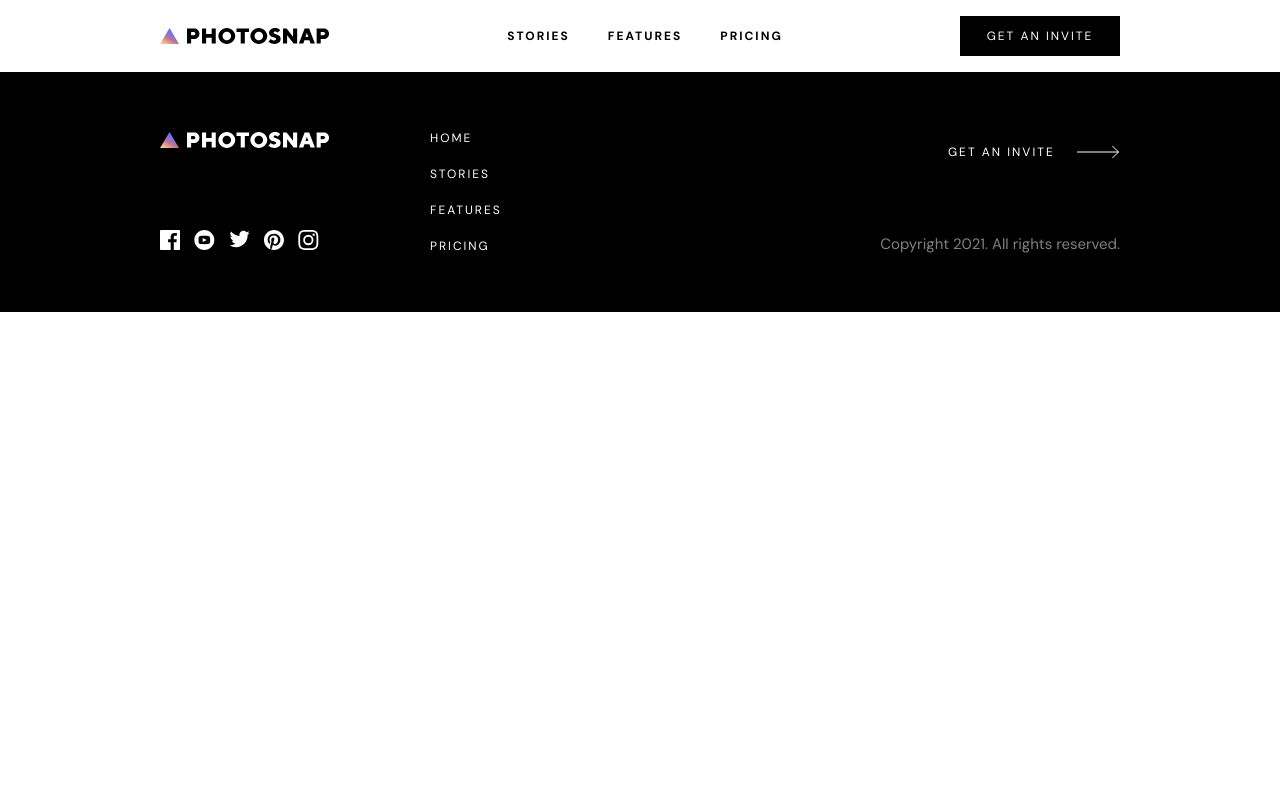
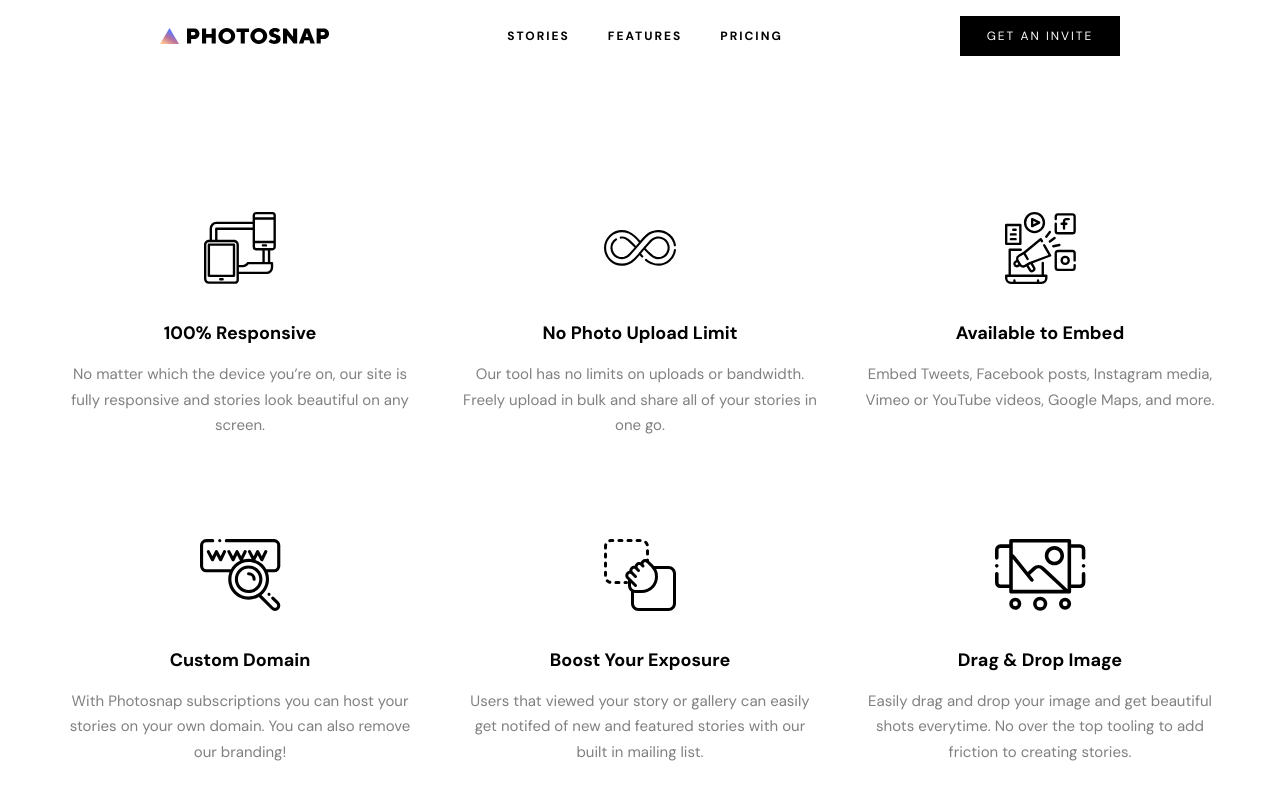
Before and after one commit to RichardBacon/photosnap-multi-page-website, a Next.js app: page /features in a window 1280 px wide. Shown: the top 800 px of the page. Built offline with nearby package versions, Linux system fonts and the light colour scheme.

Commit message:
Add feature section to home and features pages

```diff
--- /dev/null
+++ b/components/feature.js
@@ -0,0 +1,13 @@
+import styles from '../styles/feature.module.scss';
+
+function Feature({ feature }) {
+  return (
+    <div className={styles.feature}>
+      <div className={styles.iconWrapper}>{feature.icon}</div>
+      <h3 className={styles.heading}>{feature.heading}</h3>
+      <p className={styles.description}>{feature.description}</p>
+    </div>
+  );
+}
+
+export default Feature;
--- /dev/null
+++ b/components/featureSection.js
@@ -0,0 +1,14 @@
+import styles from '../styles/featureSection.module.scss';
+import Feature from './feature';
+
+function FeatureSection({ features }) {
+  return (
+    <div className={styles.featureSection}>
+      {features.map((feature) => (
+        <Feature key={feature.id} feature={feature} />
+      ))}
+    </div>
+  );
+}
+
+export default FeatureSection;
--- a/components/layout.js
+++ b/components/layout.js
@@ -1,10 +1,11 @@
 import Header from '../components/header';
 import Footer from './footer';
 
-function Layout() {
+function Layout({ children }) {
   return (
     <>
       <Header />
+      <main>{children}</main>
       <Footer />
     </>
   );
--- a/pages/features.js
+++ b/pages/features.js
@@ -1,11 +1,65 @@
 import Seo from '../components/seo';
 import Layout from '../components/layout';
+import FeatureSection from '../components/featureSection';
+import ResponsiveIcon from '../public/images/features/responsive.svg';
+import NoLimitIcon from '../public/images/features/no-limit.svg';
+import EmbedIcon from '../public/images/features/embed.svg';
+import CustomDomainIcon from '../public/images/features/custom-domain.svg';
+import BoostExposureIcon from '../public/images/features/boost-exposure.svg';
+import DragDropIcon from '../public/images/features/drag-drop.svg';
 
 function Features() {
+  const features = [
+    {
+      id: 1,
+      heading: '100% Responsive',
+      description:
+        'No matter which the device you’re on, our site is fully responsive and stories look beautiful on any screen.',
+      icon: <ResponsiveIcon />,
+    },
+    {
+      id: 2,
+      heading: 'No Photo Upload Limit',
+      description:
+        'Our tool has no limits on uploads or bandwidth. Freely upload in bulk and share all of your stories in one go.',
+      icon: <NoLimitIcon />,
+    },
+    {
+      id: 3,
+      heading: 'Available to Embed',
+      description:
+        'Embed Tweets, Facebook posts, Instagram media, Vimeo or YouTube videos, Google Maps, and more.',
+      icon: <EmbedIcon />,
+    },
+    {
+      id: 4,
+      heading: 'Custom Domain',
+      description:
+        'With Photosnap subscriptions you can host your stories on your own domain. You can also remove our branding!',
+      icon: <CustomDomainIcon />,
+    },
+    {
+      id: 5,
+      heading: 'Boost Your Exposure',
+      description:
+        'Users that viewed your story or gallery can easily get notifed of new and featured stories with our built in mailing list.',
+      icon: <BoostExposureIcon />,
+    },
+    {
+      id: 6,
+      heading: 'Drag & Drop Image',
+      description:
+        'Easily drag and drop your image and get beautiful shots everytime. No over the top tooling to add friction to creating stories.',
+      icon: <DragDropIcon />,
+    },
+  ];
+
   return (
     <>
       <Seo />
-      <Layout />
+      <Layout>
+        <FeatureSection features={features} />
+      </Layout>
     </>
   );
 }
--- /dev/null
+++ b/styles/feature.module.scss
@@ -0,0 +1,34 @@
+@import './global';
+@import './mixins';
+
+.feature {
+  display: flex;
+  flex-direction: column;
+  gap: 2rem;
+  padding: 2rem;
+}
+
+.iconWrapper {
+  align-items: center;
+  display: flex;
+  height: 7.2rem;
+  justify-content: center;
+  margin-bottom: 2rem;
+}
+
+.heading {
+  color: $color-black;
+  font-family: $font-dm-sans;
+  font-size: 1.8rem;
+  font-weight: 700;
+  text-align: center;
+}
+
+.description {
+  color: $color-grey;
+  font-family: $font-dm-sans;
+  font-size: 1.5rem;
+  font-weight: 400;
+  line-height: 1.7;
+  text-align: center;
+}
--- /dev/null
+++ b/styles/featureSection.module.scss
@@ -0,0 +1,20 @@
+@import './global';
+@import './mixins';
+
+.featureSection {
+  display: grid;
+  margin: 6rem auto;
+  max-width: 52rem;
+
+  @include respond(med) {
+    gap: 2rem;
+    margin: 9rem auto;
+  }
+
+  @include respond(lge) {
+    gap: 6rem 0;
+    grid-template-columns: 1fr 1fr 1fr;
+    margin: 12rem auto;
+    max-width: 120rem;
+  }
+}
```
Also changed, not shown: pages/index.js (+31 -1 lines).
